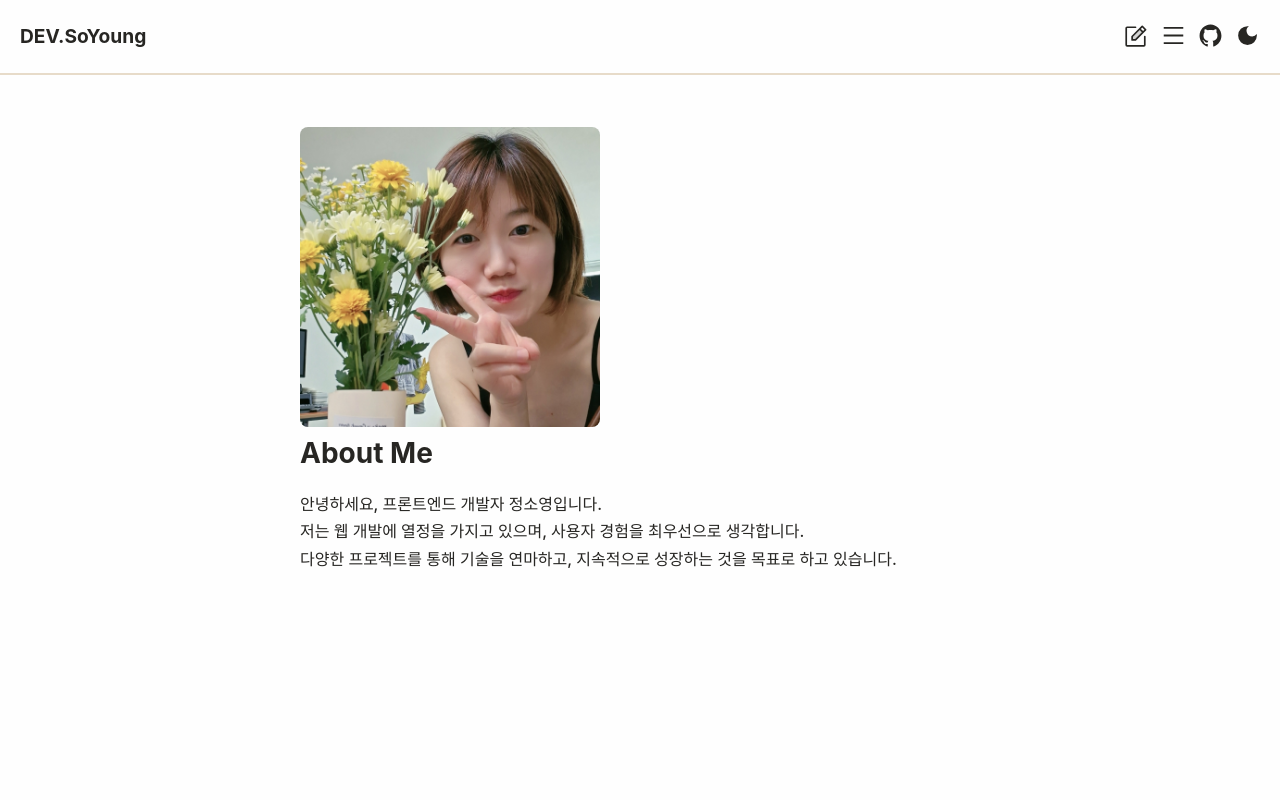
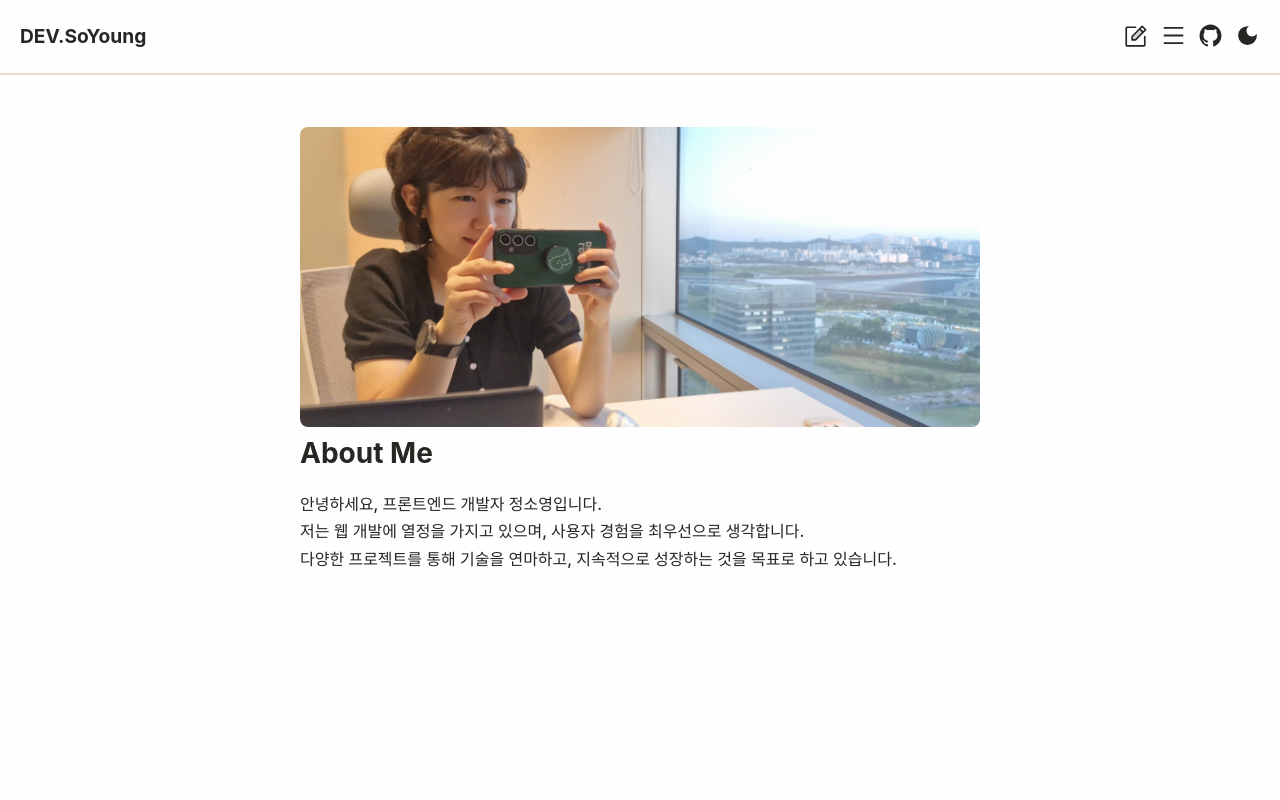
Before and after one commit to J-SoYoung/project_young, a React (Vite) app: page /aboutMe in a window 1280 px wide. Shown: the top 800 px of the page. Built offline with nearby package versions, Linux system fonts and the light colour scheme; no server answers.

Commit message:
[CHORE] 프로필 사진 수정

```diff
--- a/src/pages/aboutMe/AboutMe.tsx
+++ b/src/pages/aboutMe/AboutMe.tsx
@@ -1,4 +1,4 @@
-import profile from "../../assets/m2.jpg";
+import profile from "../../assets/m.jpg";
 import styles from "./aboutMe.module.css";
 
 export const AboutMe = () => {
--- a/src/pages/aboutMe/aboutMe.module.css
+++ b/src/pages/aboutMe/aboutMe.module.css
@@ -1,5 +1,5 @@
 .profileImage {
-  width: 300px;
+  width: 100%;
   height: 300px;
   object-fit: cover;
   border-radius: 0.5rem;
```
